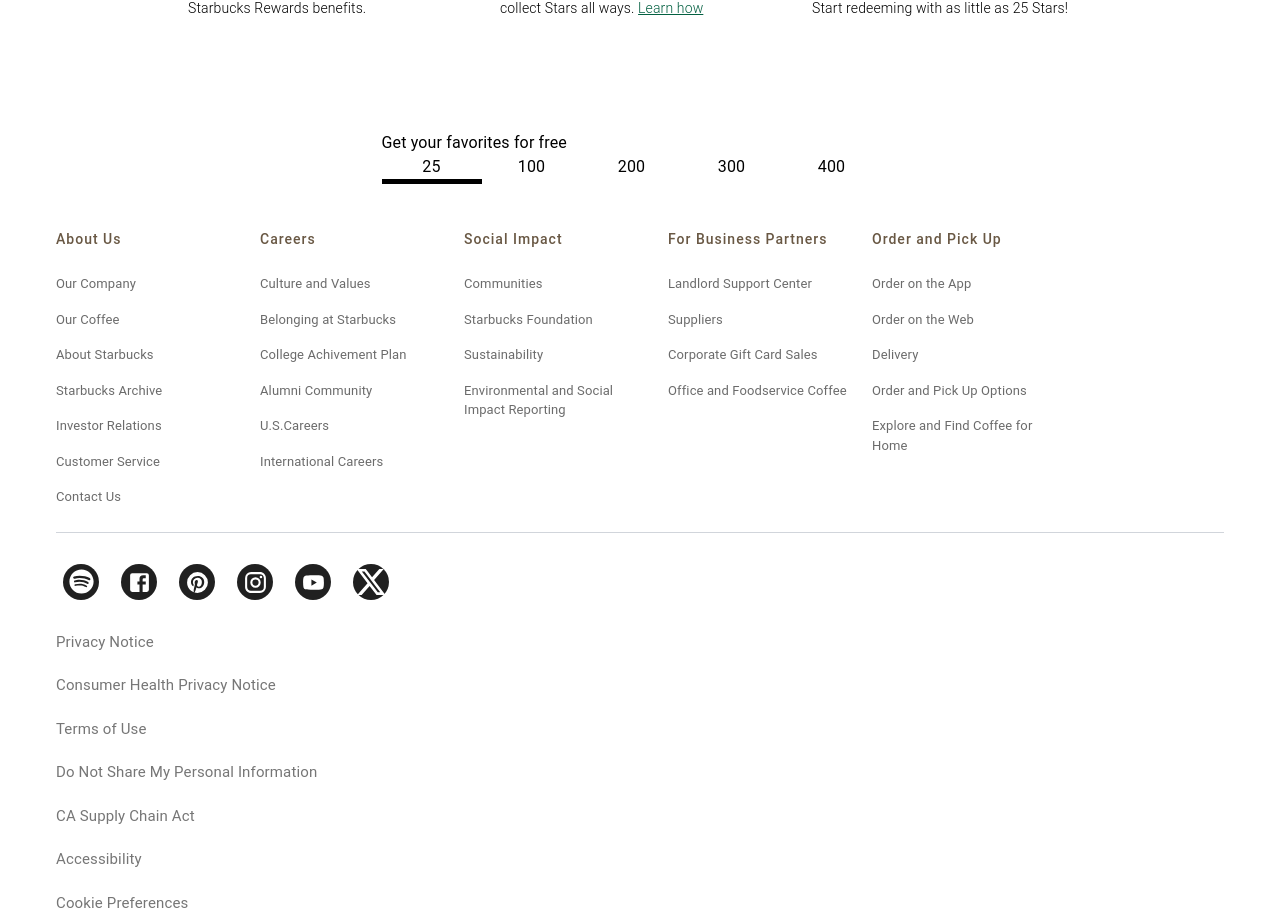
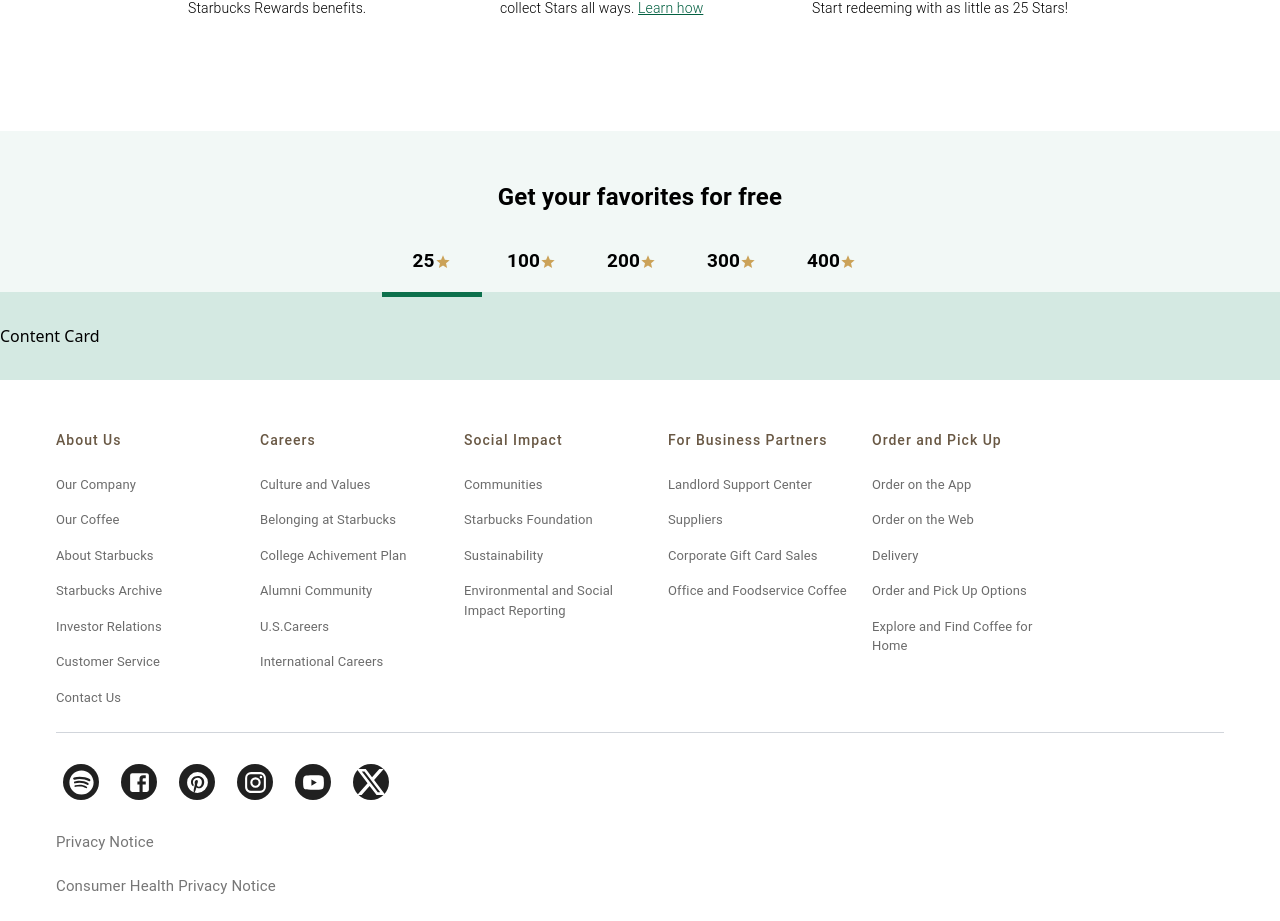
Before and after one commit to imbizman316/starbucks-mockup, a Next.js app: page /rewards in a window 1280 px wide. Shown: the part 1213-2134 px from the top of the page. Built offline with nearby package versions, Linux system fonts and the light colour scheme.

Commit message:
polished favorite component on rewards page

```diff
--- a/app/components/pages/rewards/GetFavorites.tsx
+++ b/app/components/pages/rewards/GetFavorites.tsx
@@ -3,42 +3,7 @@
 import { favorites } from "@/app/data/pages/rewards/data";
 import { Box, Typography } from "@mui/material";
 import React, { useState } from "react";
-
-// const Fist = (
-//   <Box
-//     sx={{
-//       position: "relative",
-//     }}
-//     onClick={handleMovement}
-//   >
-//     <Typography
-//       sx={{
-//         minWidth: optionWidth,
-//         textAlign: "center",
-//       }}
-//     >
-//       25
-//     </Typography>
-//     <hr
-//       style={{
-//         transform: `translate(${optionWidth * barMovement}px)`,
-//         transitionDuration: "0.5s",
-//       }}
-//       className="border-b-4 border-black border-solid w-[100%] text-lg absolute"
-//     />
-//   </Box>
-// );
-
-// const Second = (
-//   <Typography
-//     sx={{
-//       minWidth: optionWidth,
-//       textAlign: "center",
-//     }}
-//   >
-//     400
-//   </Typography>
-// );
+import StarIcon from "@mui/icons-material/Star";
 
 const FavoriteItem = () => {
   const optionWidth = 100;
@@ -68,16 +33,26 @@
               sx={{
                 minWidth: optionWidth,
                 textAlign: "center",
+                fontSize: "19px",
+                fontWeight: 600,
+                color: "#000000",
+                paddingY: 2,
               }}
             >
               {favorite.header}
+              <StarIcon
+                sx={{
+                  fontSize: "16px",
+                  color: "#CBA258",
+                }}
+              />
             </Typography>
             <hr
               style={{
                 transform: `translate(${optionWidth * barMovement}px)`,
                 transitionDuration: "0.5s",
               }}
-              className="border-b-4 border-black border-solid w-[100%] text-lg absolute"
+              className="border-b-4 border-[#0c704c] border-solid w-[100%] text-lg absolute"
             />
           </Box>
         ) : (
@@ -87,12 +62,36 @@
             sx={{
               minWidth: optionWidth,
               textAlign: "center",
+              fontSize: "19px",
+              fontWeight: 600,
+              color: "#000000",
+              paddingY: 2,
             }}
           >
             {favorite.header}
+            <StarIcon
+              sx={{
+                fontSize: "16px",
+                color: "#CBA258",
+              }}
+            />
           </Typography>
         )
       )}
+    </Box>
+  );
+};
+
+const FavoriteContentCard = () => {
+  return (
+    <Box
+      sx={{
+        paddingY: "32px",
+        backgroundColor: "#d4e9e2",
+        width: "100%",
+      }}
+    >
+      Content Card
     </Box>
   );
 };
@@ -105,6 +104,9 @@
         display: "flex",
         alignItems: "center",
         justifyContent: "center",
+        backgroundColor: "#f2f8f6",
+        paddingTop: "48px",
+        flexDirection: "column",
       }}
     >
       <Box
@@ -112,9 +114,19 @@
           minWidth: "517px",
         }}
       >
-        <Typography>Get your favorites for free</Typography>
+        <Typography
+          sx={{
+            fontSize: "24px",
+            fontWeight: 600,
+            textAlign: "center",
+            paddingBottom: "16px",
+          }}
+        >
+          Get your favorites for free
+        </Typography>
         <FavoriteItem />
       </Box>
+      <FavoriteContentCard></FavoriteContentCard>
     </Box>
   );
 };
```
